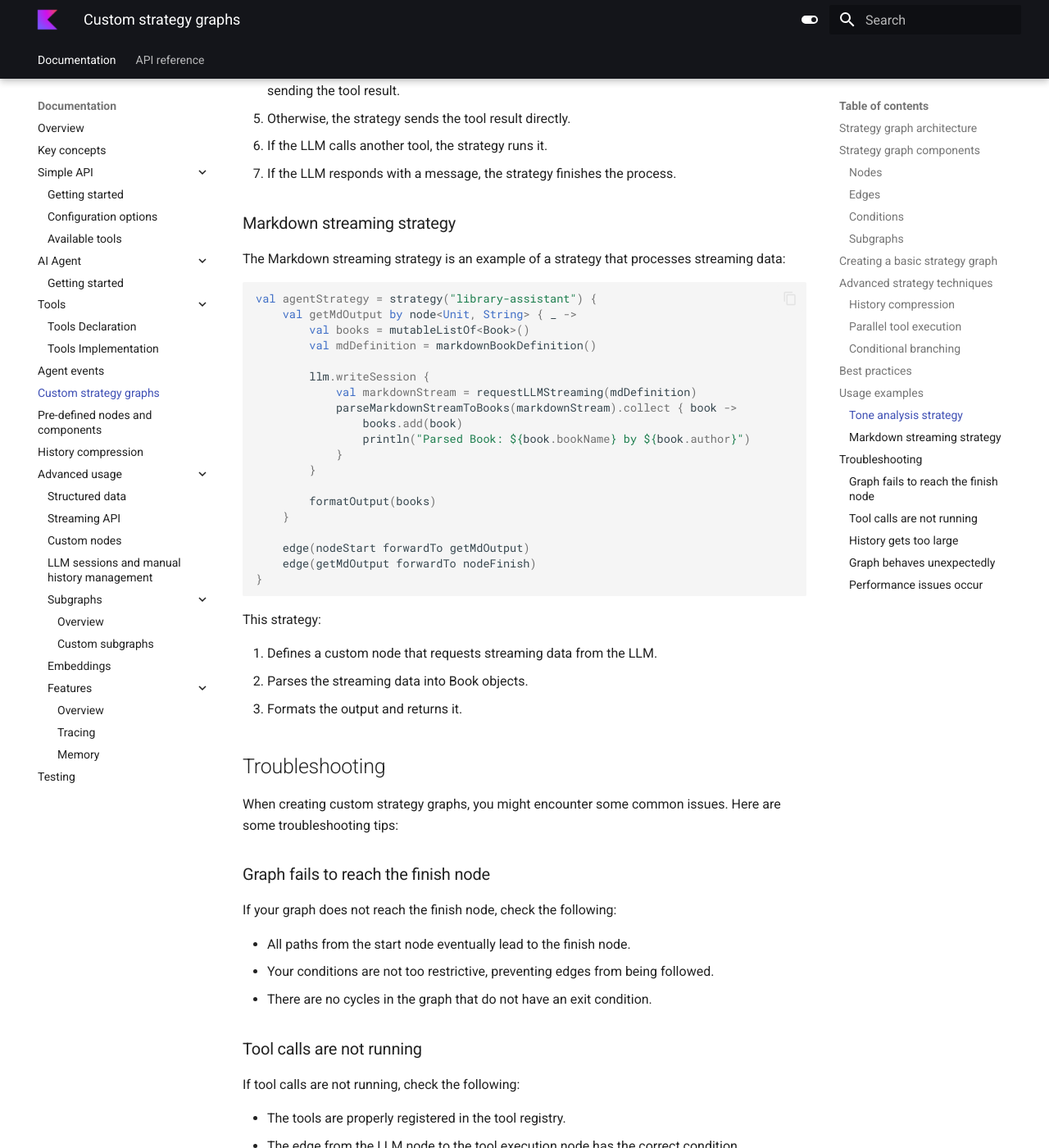
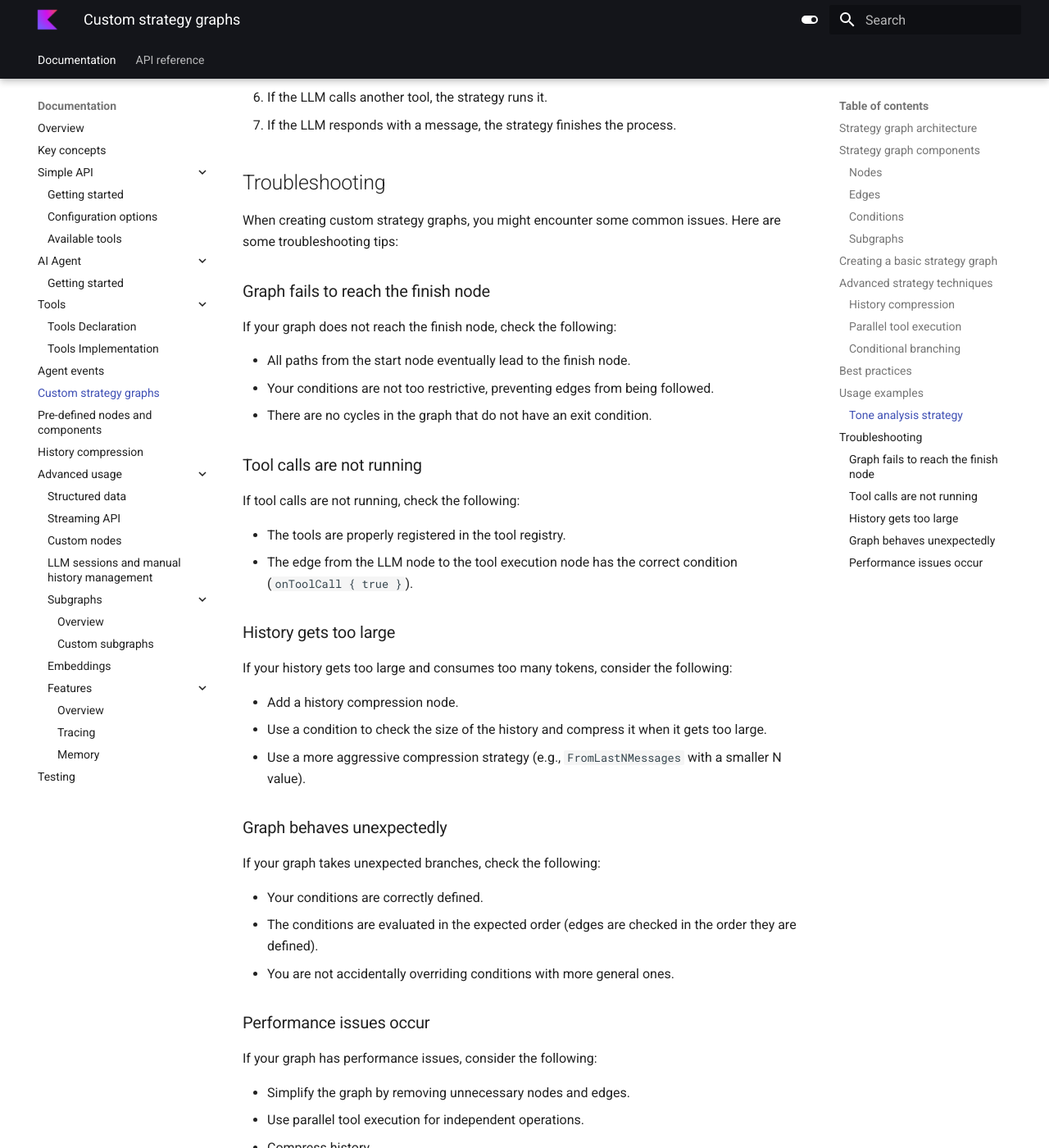
Before and after one commit to JetBrains/koog-docs, an MkDocs documentation site: the page built from docs/custom-strategy-graphs.md, in a window 1280 px wide and 1400 px high, scrolled down 7017 px. Shown: the whole window at 82% size. Built offline with MkDocs 1.6.1 and Material for MkDocs 9.7.7, drawn with Linux system fonts in a browser that asks for light colours; some of the changed text lies outside the part shown.

Commit message:
Apply suggestions for Pre-defined nodes and Custom strategy graphs

````diff
--- a/docs/custom-strategy-graphs.md
+++ b/docs/custom-strategy-graphs.md
@@ -14,8 +14,7 @@
 - **Strategy**: the top-level container for the graph, created using the `strategy` function.
 - **Subgraphs**: sections of the graph that can have their own set of tools and context.
 - **Nodes**: individual operations or transformations in the workflow.
-- **Edges**: connections between nodes that define the flow of agent operations.
-- **Conditions**: rules that determine when to follow a particular edge.
+- **Edges**: connections between nodes that define transition conditions and transformations.
 
 The strategy graph begins at a special node called `nodeStart` and ends at `nodeFinish`.
 The path between these nodes is determined by the edges and conditions specified in the graph.
@@ -24,8 +23,7 @@
 
 ### Nodes
 
-Nodes are building blocks of a strategy graph. Each node represents a specific operation or transformation in the
-workflow.
+Nodes are building blocks of a strategy graph. Each node represents a specific operation.
 
 The Koog framework provides predefined nodes and also lets you create custom nodes by using the `node` function.
 
@@ -253,38 +251,6 @@
 6. If the LLM calls another tool, the strategy runs it.
 7. If the LLM responds with a message, the strategy finishes the process.
 
-### Markdown streaming strategy
-
-The Markdown streaming strategy is an example of a strategy that processes streaming data:
-
-```kotlin
-val agentStrategy = strategy("library-assistant") {
-    val getMdOutput by node<Unit, String> { _ ->
-        val books = mutableListOf<Book>()
-        val mdDefinition = markdownBookDefinition()
-
-        llm.writeSession {
-            val markdownStream = requestLLMStreaming(mdDefinition)
-            parseMarkdownStreamToBooks(markdownStream).collect { book ->
-                books.add(book)
-                println("Parsed Book: ${book.bookName} by ${book.author}")
-            }
-        }
-
-        formatOutput(books)
-    }
-
-    edge(nodeStart forwardTo getMdOutput)
-    edge(getMdOutput forwardTo nodeFinish)
-}
-```
-
-This strategy:
-
-1. Defines a custom node that requests streaming data from the LLM.
-2. Parses the streaming data into Book objects.
-3. Formats the output and returns it.
-
 ## Troubleshooting
 
 When creating custom strategy graphs, you might encounter some common issues. Here are some troubleshooting tips:
````
Also changed, not shown: other parts of docs/custom-strategy-graphs.md (+1 -1 lines), docs/nodes-and-components.md (+5 -8 lines).
